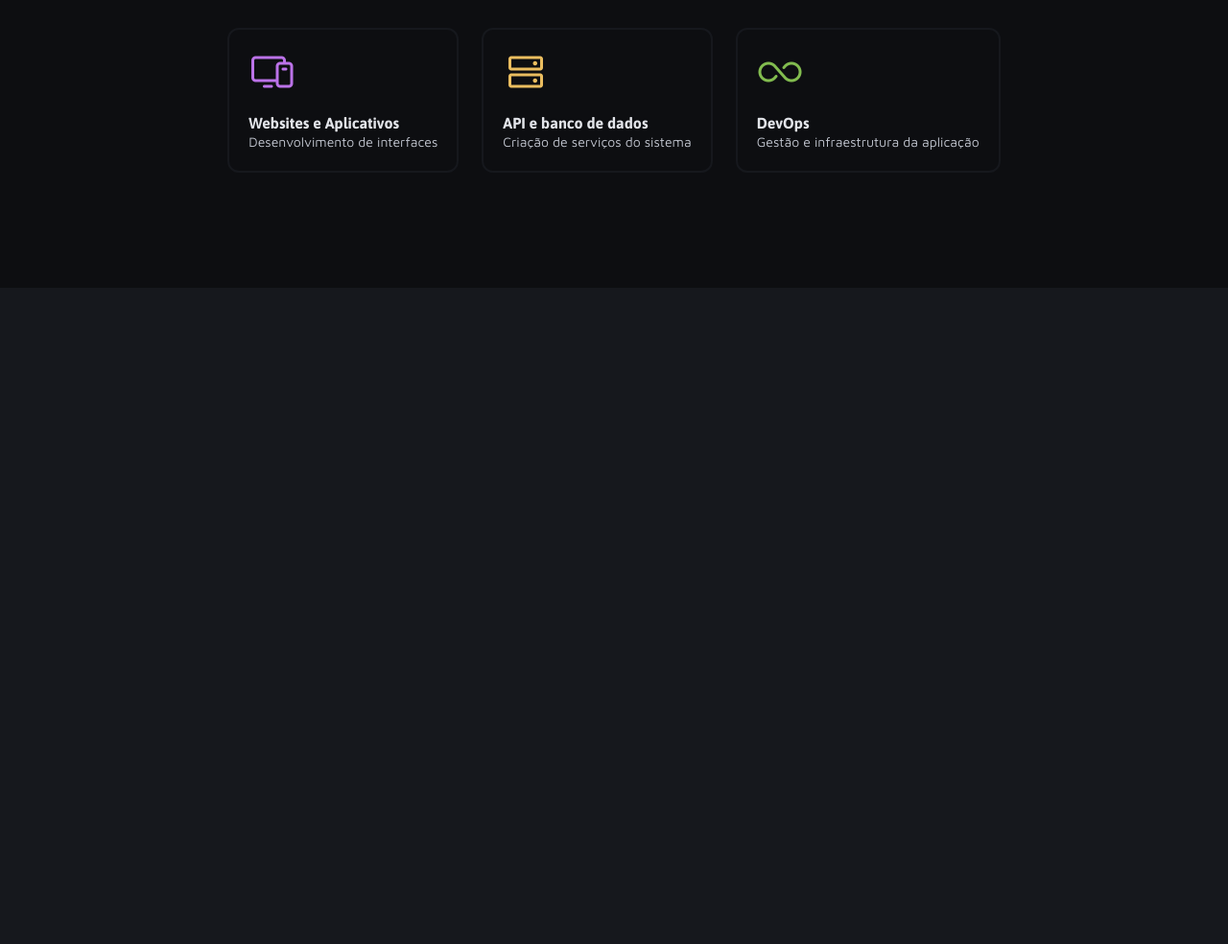
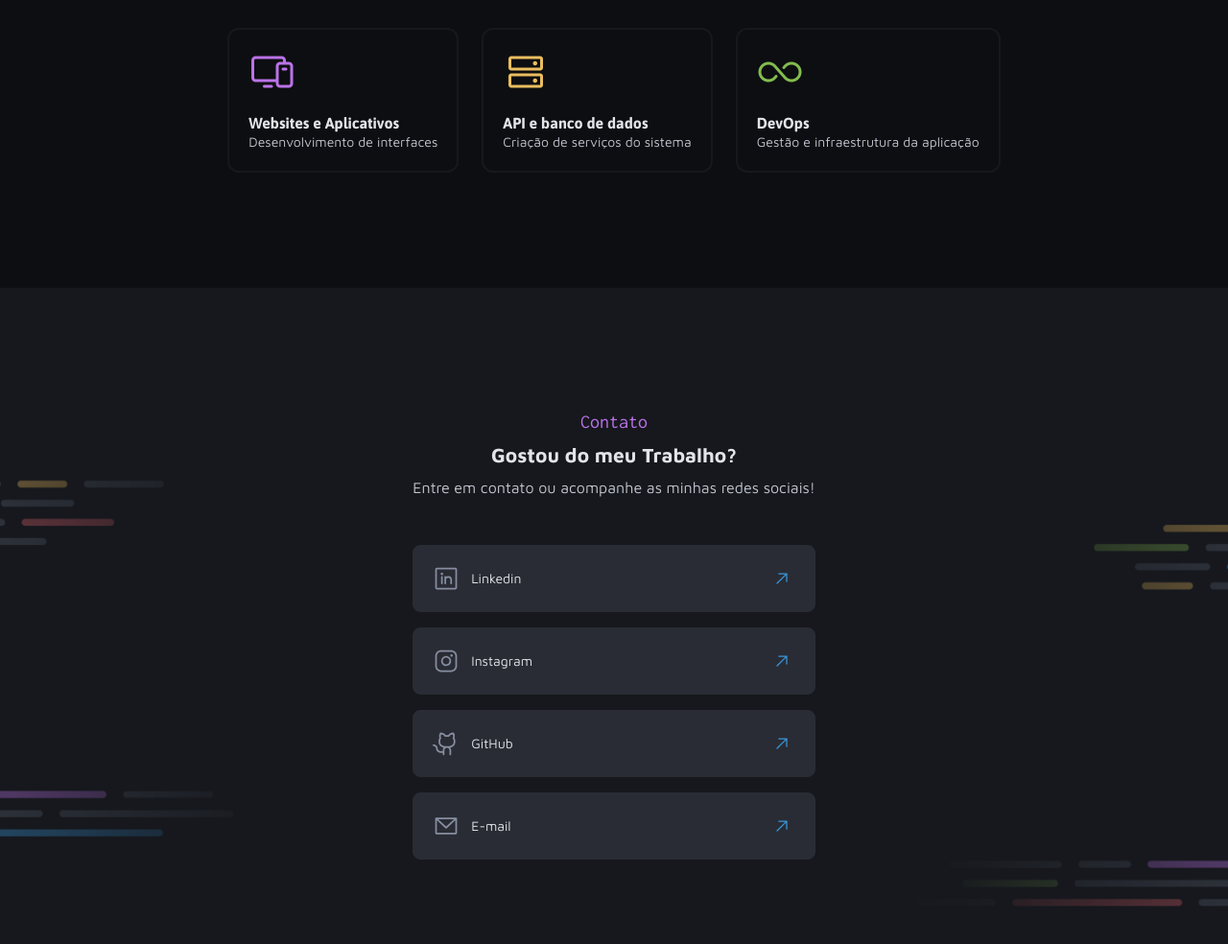
Before and after one commit to RobsonLazaro/Desafio-Portfolio, a plain HTML site: page index.html in a window 1280 px wide. Shown: the part 2051-3035 px from the top of the page at 96% size. Before the commit the page ends 2351 px from the top, so only its background shows below. Drawn offline with Linux system fonts and the light colour scheme.

Commit message:
Finalizando Projeto Portfolio

```diff
--- a/index.html
+++ b/index.html
@@ -171,7 +171,7 @@
                         <img src="./assets/image/Devices.png" alt="">
                     </div>
                     <h2>Websites e Aplicativos</h3>
-                    <p class="legenda">Desenvolvimento de interfaces</p>
+                        <p class="legenda">Desenvolvimento de interfaces</p>
                 </div>
 
                 <div class="card">
@@ -179,7 +179,7 @@
                         <img src="./assets/image/HardDrives.png" alt="">
                     </div>
                     <h2>API e banco de dados</h3>
-                    <p class="legenda">Criação de serviços do sistema</p>
+                        <p class="legenda">Criação de serviços do sistema</p>
                 </div>
 
                 <div class="card">
@@ -187,7 +187,7 @@
                         <img src="./assets/image/Infinity.png" alt="">
                     </div>
                     <h2>DevOps</h3>
-                    <p class="legenda">Gestão e infraestrutura da aplicação</p>
+                        <p class="legenda">Gestão e infraestrutura da aplicação</p>
                 </div>
             </div>
         </div>
@@ -195,7 +195,52 @@
     </section>
 
     <section id="contato">
-        <div></div>
+        <div class="footer">
+            <div id="texto-contato">
+                <h3>Contato</h3>
+                <h1>Gostou do meu Trabalho?</h1>
+                <p>Entre em contato ou acompanhe as minhas redes sociais!</p>
+            </div>
+
+            <div id="redes">
+                <a href="">
+                    <div id="Linkedin" class="rede">
+                        <img src="assets/icons/LinkedinLogo.svg" alt="Icon Linkedin">
+                        <div class="conteudo-rede"><span>Linkedin</span></div>
+                        <img src="assets/icons/ArrowUpRight.svg" alt="Icon Redirecionar">
+                    </div>
+                </a>
+
+
+                <a href="">
+                    <div id="Instagram" class="rede">
+                        <img src="assets/icons/InstagramLogo.svg" alt="Icon Instagram">
+                        <div class="conteudo-rede"><span>Instagram</span></div>
+                        <img src="assets/icons/ArrowUpRight.svg" alt="Icon Redirecionar">
+                    </div>
+                </a>
+
+                <a href="">
+                    <div id="GitHub" class="rede">
+                        <img src="assets/icons/GithubLogo.svg" alt="Icon GitHub">
+                        <div class="conteudo-rede">
+                            <span class="conteudo-rede">GitHub</span>
+                        </div>
+                        <img src="assets/icons/ArrowUpRight.svg" alt="Icon Redirecionar">
+                    </div>
+                </a>
+                <a href="">
+                    <div id="email" class="rede">
+                        <img src="assets/icons/EnvelopeSimple.svg" alt="Icon Email">
+                        <div class="conteudo-rede">
+                            <span>E-mail</span>
+                        </div>
+                        <img src="assets/icons/ArrowUpRight.svg" alt="Icon Redirecionar">
+                    </div>
+                </a>
+            </div>
+        </div>
+
     </section>
 </body>
 
--- a/style/contato.css
+++ b/style/contato.css
@@ -0,0 +1,57 @@
+#contato {
+    padding: 128px 120px 200px 120px;
+    text-align: center;
+    background-image: url(../assets/image/Background_Contacts.png);
+    background-size: 100vw;
+    display: flex;
+    justify-content: center;
+
+    .conteudo-rede {
+        width: 80%;
+    }
+
+    h2 {
+        font: var(--title-md);
+    }
+
+    h3 {
+        color: var(--color-purple);
+    }
+
+    p {
+        font: var(--text-md);
+        color: var(--gray-500);
+    }
+
+    #texto-contato {
+        display: flex;
+        flex-direction: column;
+        gap: 8px;
+    }
+
+    #redes {
+        padding-top: 48px;
+        display: flex;
+        flex-direction: column;
+        grid-template-columns: 1fr;
+        gap: 16px;
+
+        .rede {
+            text-align: start;
+            border-radius: 8px;
+            padding: 20px;
+            background-color: var(--gray-300);
+            margin-inline: auto;
+            display: flex;
+            align-items: center;
+            gap: 12px;
+            border: 1.5px solid var(--gray-300);
+
+        }
+
+        .rede:hover {
+            border: 1.5px solid var(--color-blue);
+            border-radius: 8px;
+        }
+    }
+}
--- a/style/index.css
+++ b/style/index.css
@@ -2,3 +2,4 @@
 @import url(header.css);
 @import url(repo.css);
 @import url(services.css);
+@import url(contato.css);
```
Also changed, not shown: assets/icons/ArrowUpRight.svg (added), assets/icons/EnvelopeSimple-hover.svg (added), assets/icons/EnvelopeSimple.svg (added), assets/icons/GithubLogo-hover.svg (added), assets/icons/GithubLogo.svg (added), assets/icons/InstagramLogo-hover.svg (added), assets/icons/InstagramLogo.svg (added), assets/image/ArrowUpRight.png (added), style/repo.css (line endings or trailing spaces).
